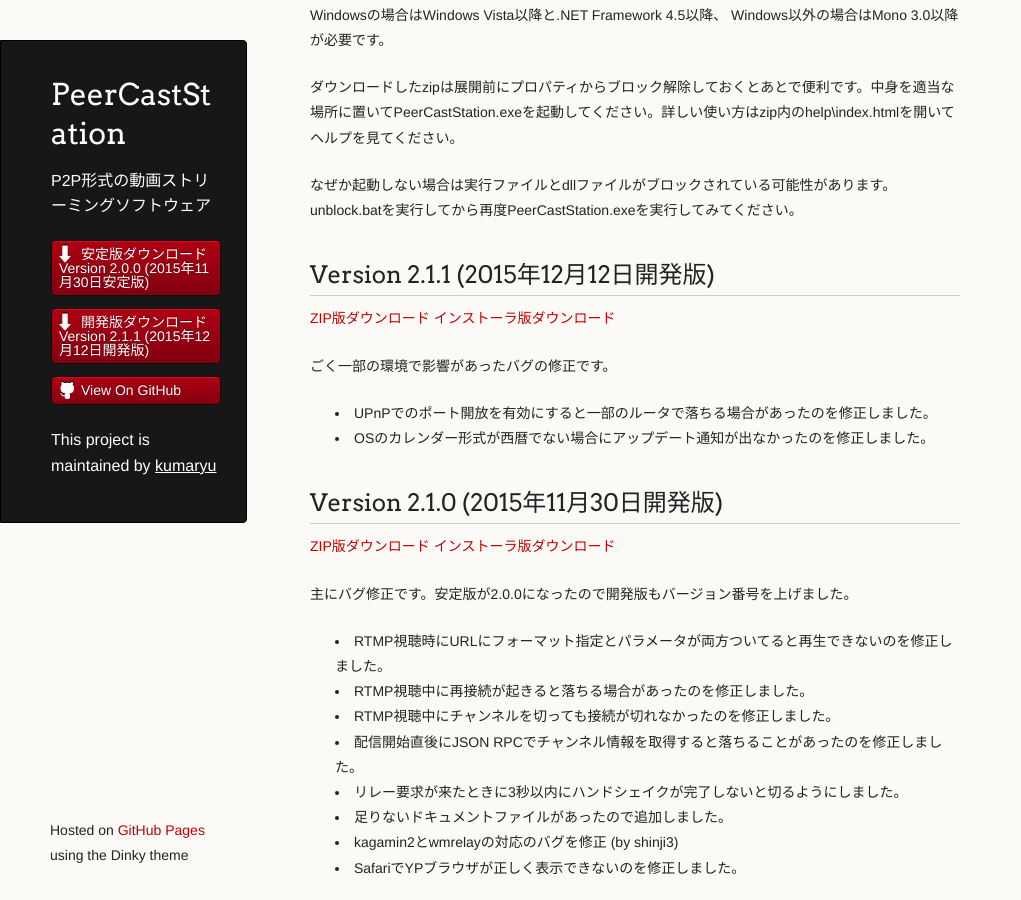
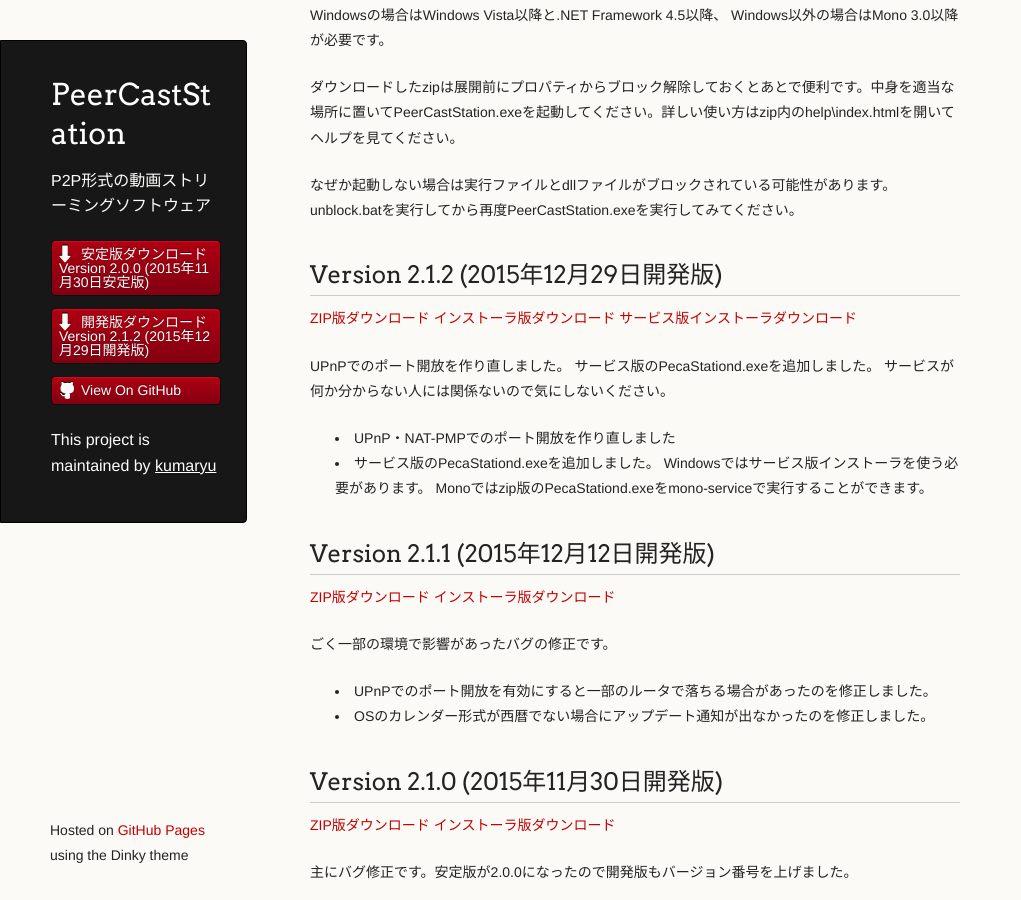
Before and after one commit to kumaryu/peercaststation, a Jekyll site: the page built from download-dev.mkd, in a window 1280 px wide and 900 px high, scrolled down 312 px. Shown: the whole window, without its empty margins (0-1021 px from the left). Built offline with Jekyll 4.4.1, drawn with Linux system fonts in a browser that asks for light colours.

Commit message:
bumped version up to 2.1.2.0

```diff
--- a/_data/releasenotes.yml
+++ b/_data/releasenotes.yml
@@ -1,4 +1,29 @@
 ---
+- name: Version 2.1.2 (2015年12月29日開発版)
+  version: 2.1.2.0
+  channel: dev
+  notes: |
+    UPnPでのポート開放を作り直しました。
+    サービス版のPecaStationd.exeを追加しました。
+    サービスが何か分からない人には関係ないので気にしないください。
+
+    * UPnP・NAT-PMPでのポート開放を作り直しました
+    * サービス版のPecaStationd.exeを追加しました。
+      Windowsではサービス版インストーラを使う必要があります。
+      Monoではzip版のPecaStationd.exeをmono-serviceで実行することができます。
+  date: 2015-12-29T13:00:00+09:00
+  url: http://www.pecastation.org/files/PeerCastStation-2.1.2.zip
+  enclosures:
+  - type: archive
+    url: http://www.pecastation.org/files/PeerCastStation-2.1.2.zip
+    length: 1614484
+  - type: installer
+    url: http://www.pecastation.org/files/PeerCastStation-2.1.2.exe
+    length: 2245589
+  - type: serviceinstaller
+    url: http://www.pecastation.org/files/PecaStationd-2.1.2.msi
+    length: 2007040
+
 - name: Version 2.1.1 (2015年12月12日開発版)
   version: 2.1.1.0
   channel: dev
--- a/_layouts/default.html
+++ b/_layouts/default.html
@@ -24,7 +24,7 @@
           <a class="buttons" href="download-stable.html">安定版ダウンロード<br>Version 2.0.0 (2015年11月30日安定版)</a>
           </li>
           <li class="download" style="width:auto; height:auto">
-          <a class="buttons" href="download-dev.html">開発版ダウンロード<br>Version 2.1.1 (2015年12月12日開発版)</a>
+          <a class="buttons" href="download-dev.html">開発版ダウンロード<br>Version 2.1.2 (2015年12月29日開発版)</a>
           </li>
           <li style="width:auto"><a class="buttons github" href="https://github.com/kumaryu/peercaststation">View On GitHub</a></li>
         </ul>
--- a/download-dev.mkd
+++ b/download-dev.mkd
@@ -23,7 +23,7 @@
 {% for release in site.data.releasenotes %}{% if release.channel contains 'dev' %}
 {{ release.name }}
 ------------------
-{% for enclosure in release.enclosures  %}{% if enclosure.type == 'archive' %}[ZIP版ダウンロード]({{ enclosure.url }}){% endif %}{% if enclosure.type == 'installer' %}[インストーラ版ダウンロード]({{ enclosure.url }}){% endif %} {% endfor %}
+{% for enclosure in release.enclosures  %}{% if enclosure.type == 'archive' %}[ZIP版ダウンロード]({{ enclosure.url }}){% endif %}{% if enclosure.type == 'installer' %}[インストーラ版ダウンロード]({{ enclosure.url }}){% endif %}{% if enclosure.type == 'serviceinstaller' %}[サービス版インストーラダウンロード]({{ enclosure.url }}){% endif %} {% endfor %}
 
 {{ release.notes }}
 
--- a/download-stable.mkd
+++ b/download-stable.mkd
@@ -23,7 +23,7 @@
 {% for release in site.data.releasenotes %}{% if release.channel contains 'stable' %}
 {{ release.name }}
 ------------------
-{% for enclosure in release.enclosures  %}{% if enclosure.type == 'archive' %}[ZIP版ダウンロード]({{ enclosure.url }}){% endif %}{% if enclosure.type == 'installer' %}[インストーラ版ダウンロード]({{ enclosure.url }}){% endif %} {% endfor %}
+{% for enclosure in release.enclosures  %}{% if enclosure.type == 'archive' %}[ZIP版ダウンロード]({{ enclosure.url }}){% endif %}{% if enclosure.type == 'installer' %}[インストーラ版ダウンロード]({{ enclosure.url }}){% endif %}{% if enclosure.type == 'serviceinstaller' %}[サービス版インストーラダウンロード]({{ enclosure.url }}){% endif %} {% endfor %}
 
 {{ release.notes }}
 
```
